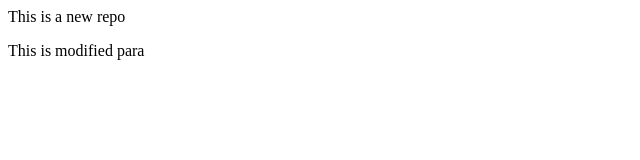
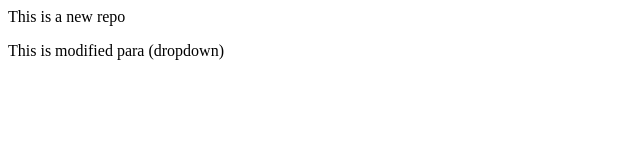
Before and after one commit to 2212rutuja/localrepo, a plain HTML site: page index.html in a window 1280 px wide. Shown: the full height of the page, 0-640 px from the left. Drawn offline with Linux system fonts and the light colour scheme.

```diff
--- a/index.html
+++ b/index.html
@@ -1,2 +1,2 @@
 <p>This is a new repo</p>
-<p>This is modified para</p>
+<p>This is modified para (dropdown)</p>
```
